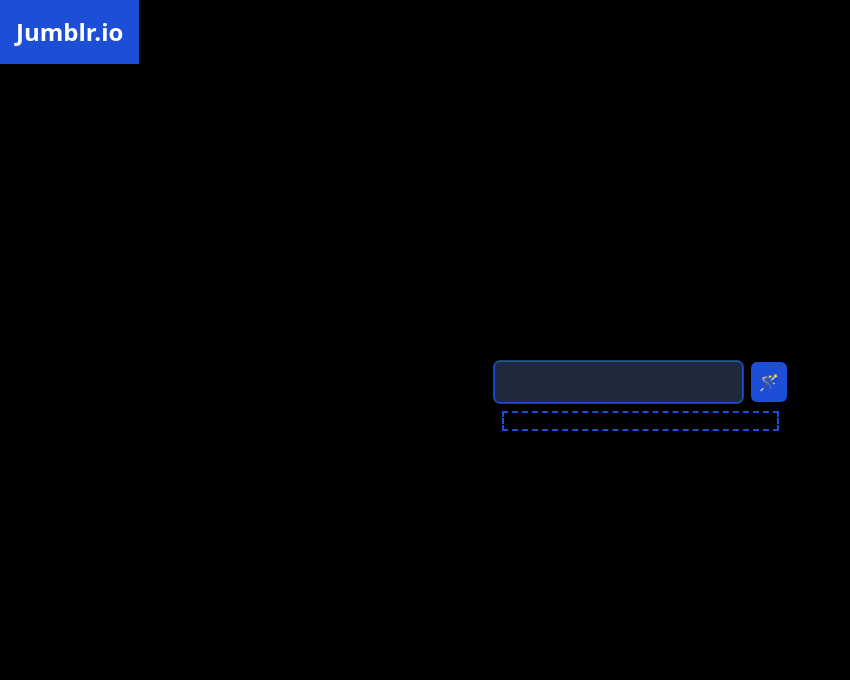
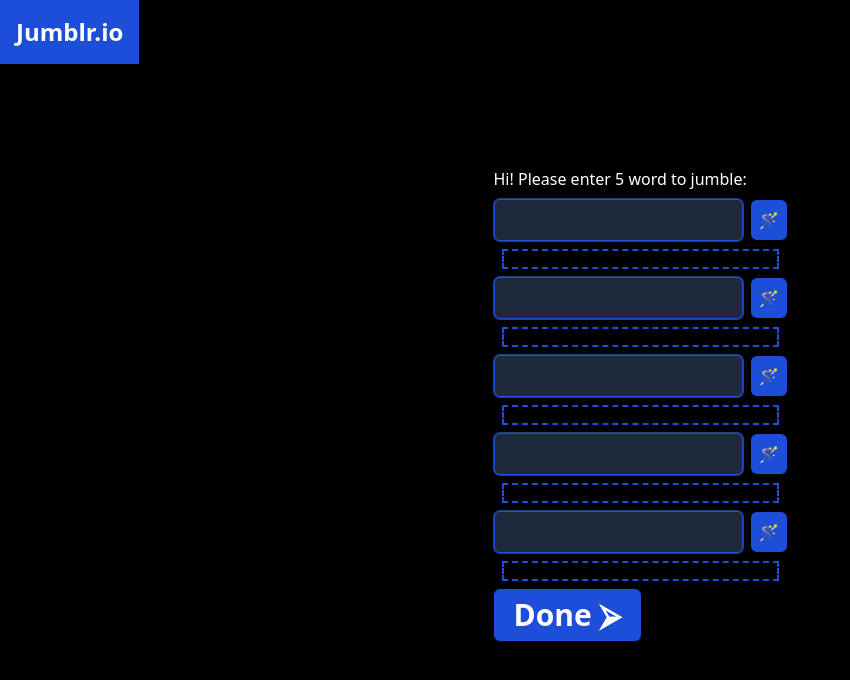
Before and after one commit to Abhinav-Chdhary/jumblr, a React (Create React App) app: page /create in a window 1280 px wide. Shown: the top 680 px of the page, without its empty margins (0-850 px from the left). Built offline with nearby package versions, Linux system fonts and the light colour scheme.

Commit message:
Update CreateGame.js

```diff
--- a/src/pages/CreateGame.js
+++ b/src/pages/CreateGame.js
@@ -1,10 +1,21 @@
 import React from "react";
+import { Link } from "react-router-dom";
 import DialogBox from "../components/DialogBox";
 
 export default function CreateGame() {
   return (
     <div>
+      <h2 className=" py-2">Hi! Please enter 5 word to jumble:</h2>
       <DialogBox />
+      <DialogBox />
+      <DialogBox />
+      <DialogBox />
+      <DialogBox />
+      <Link to="/run">
+        <button className="bg-blue-700 text-3xl font-bold py-2 px-5 rounded-md">
+          Done ⮚
+        </button>
+      </Link>
     </div>
   );
 }
```
